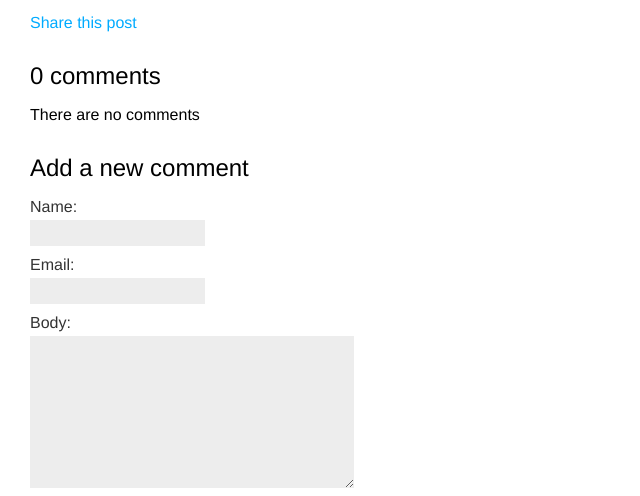
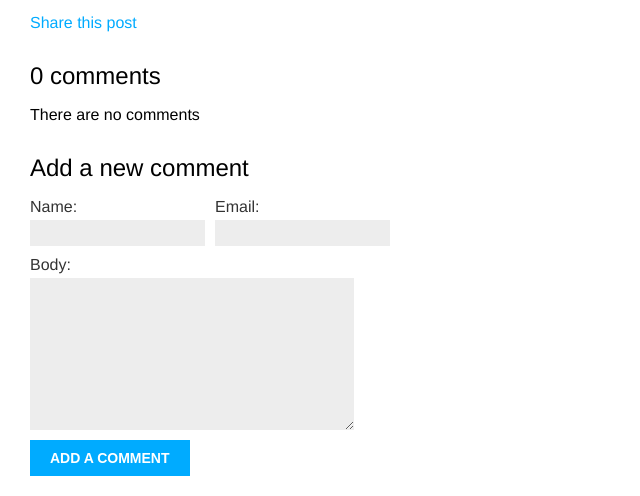
Before and after one commit to sandeepdewangan/mysite, a Django app: a page that uses blog/templates/blog/post/includes/comment_form.html in a window 1280 px wide. Shown: the part 197-693 px from the top of the page, without its empty margins (0-640 px from the left). Run offline with Django 5.2, Linux system fonts and the light colour scheme; data comes from the database, SQL or seed files in the repository.

Commit message:
Custom Templates

```diff
--- a/blog/templates/blog/post/includes/comment_form.html
+++ b/blog/templates/blog/post/includes/comment_form.html
@@ -1,6 +1,9 @@
 <h2>Add a new comment</h2>
 <form action="{% url "blog:post_comment" post.id %}" method="post">
-    {{ form.as_p }}
+    {% comment %} {{ form.as_p }} {% endcomment %}
+    <div class="left">{{ form.name.as_field_group }}</div>
+    <div class="left">{{ form.email.as_field_group }}</div>
+    {{ form.body.as_field_group }}
     {% csrf_token %}
     <p>
         <input type="submit" value="Add a comment">
```
